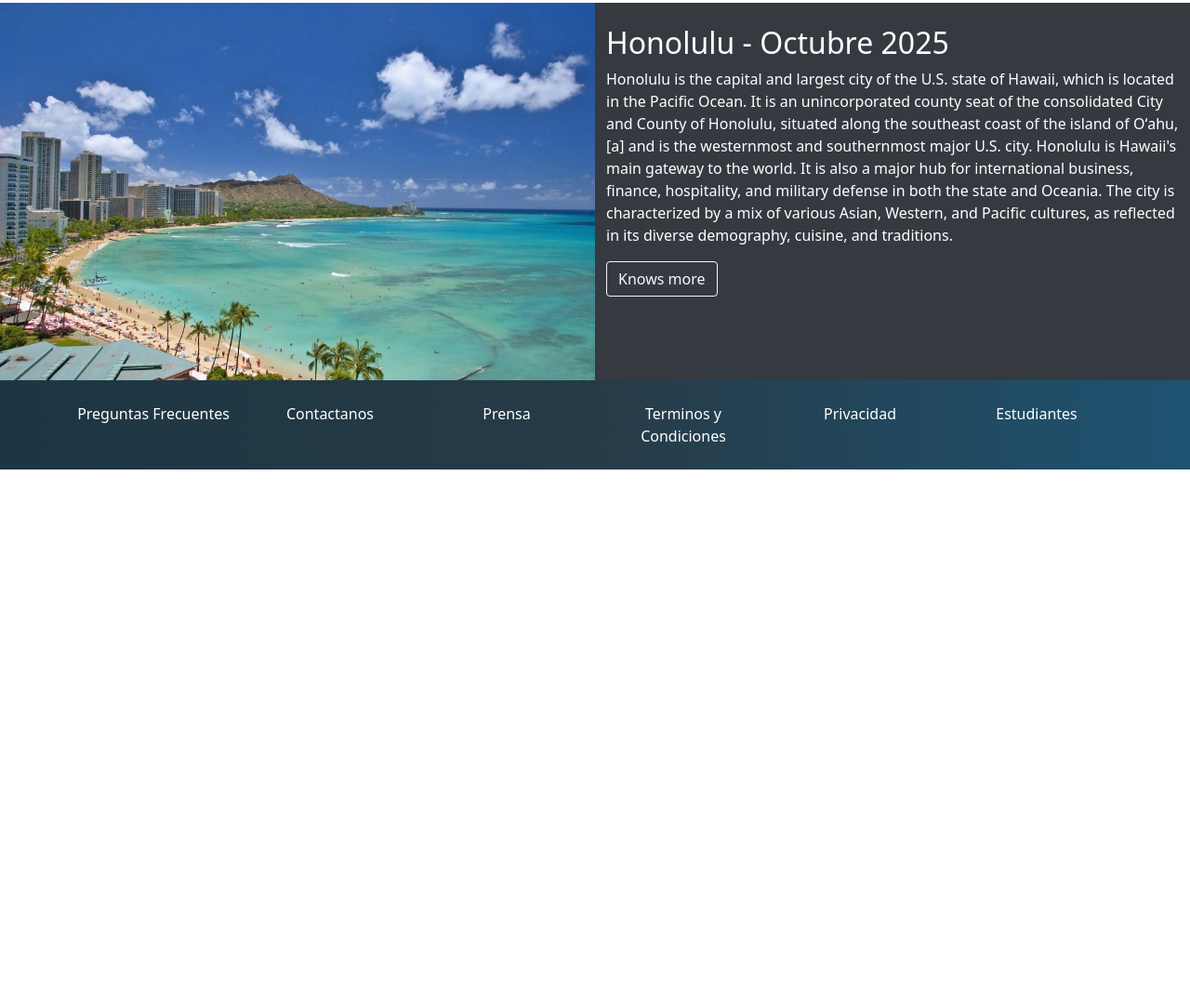
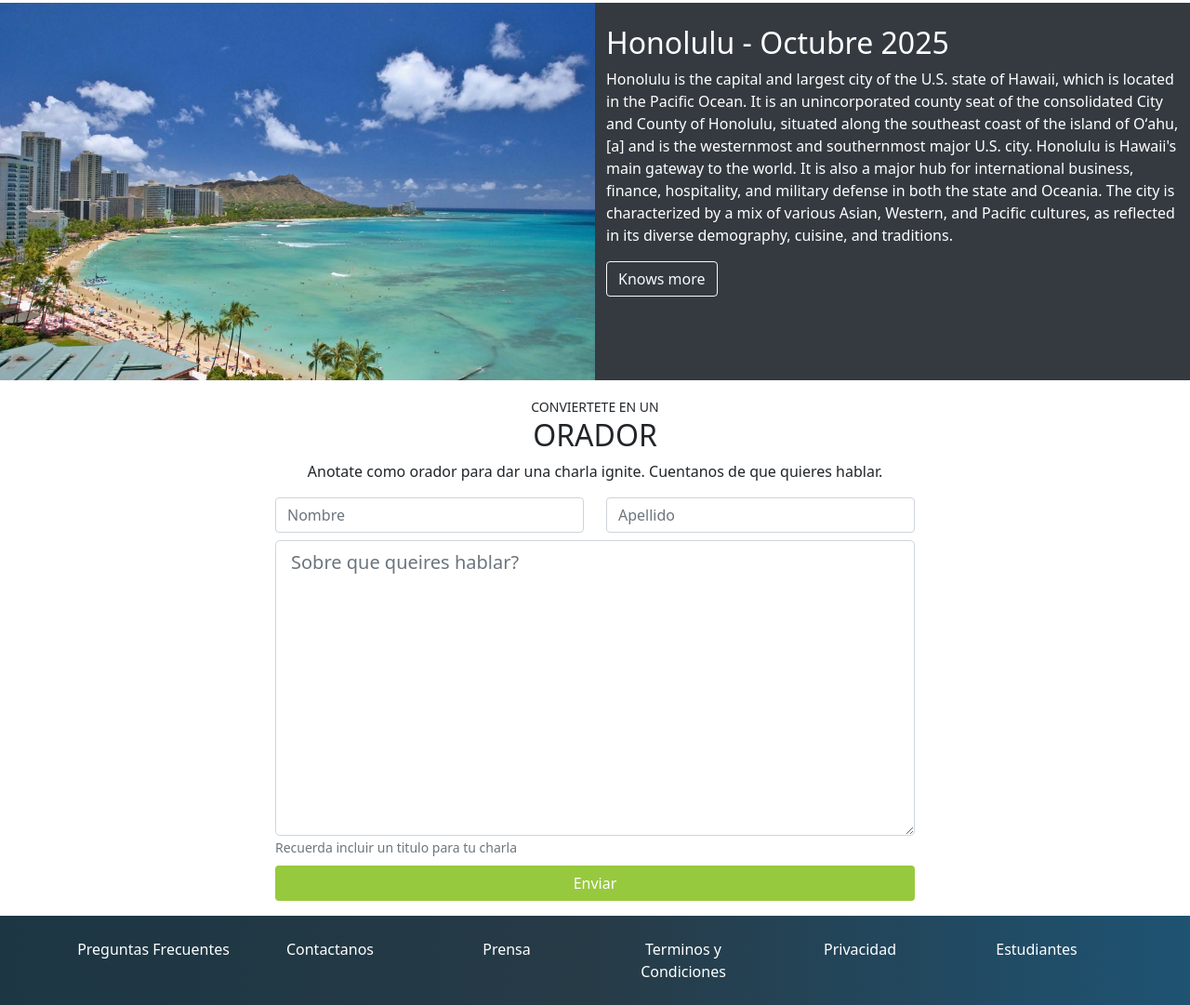
Before and after one commit to mabalderramav/platzi-bootstrap, a website: page index.html in a window 1280 px wide. Shown: the part 1798-2879 px from the top of the page at 93% size. Before the commit the page ends 2303 px from the top, so only its background shows below. Drawn offline with nearby package versions, Linux system fonts and the light colour scheme.

Commit message:
added form-control

```diff
--- a/index.html
+++ b/index.html
@@ -248,6 +248,71 @@
     </section>
     <!-- #endregion Place and Date--->
 
+    <!-- #region Convert to speakers-->
+    <section id="conviertete-en-orador" class="py-3">
+      <div class="container">
+        <div class="row">
+          <div class="col text-uppercase text-center">
+            <small>Conviertete en un</small>
+            <h2>Orador</h2>
+          </div>
+        </div>
+        <div class="row">
+          <div class="col text-center">
+            Anotate como orador para dar una charla ignite. Cuentanos de que
+            quieres hablar.
+          </div>
+        </div>
+        <div class="row">
+          <div class="col col-md-10 offset-md-1 col-lg-8 offset-lg-2 pt-3">
+            <div class="container">
+              <div class="row">
+                <div class="col-12 col-md-6 pb-2">
+                  <input
+                    type="text"
+                    class="form-control"
+                    placeholder="Nombre"
+                    aria-label="First name"
+                  />
+                </div>
+                <div class="col-12 col-md-6 pb-2">
+                  <input
+                    type="text"
+                    class="form-control"
+                    placeholder="Apellido"
+                    aria-label="Last name"
+                  />
+                </div>
+              </div>
+              <div class="row">
+                <div class="col pb-2">
+                  <textarea
+                    name="textarea"
+                    id="textarea"
+                    cols="30"
+                    rows="10"
+                    class="form-control form-control-lg"
+                    placeholder="Sobre que queires hablar?"
+                  ></textarea>
+                  <small class="form-text text-muted">
+                    Recuerda incluir un titulo para tu charla
+                  </small>
+                </div>
+              </div>
+              <div class="row">
+                <div class="col">
+                  <div class="d-grid gap-2">
+                    <button type="button" class="btn btn-platzi">Enviar</button>
+                  </div>
+                </div>
+              </div>
+            </div>
+          </div>
+        </div>
+      </div>
+    </section>
+    <!-- #endregion Convert to speakers-->
+
     <!-- #region Footer -->
     <footer id="footer" class="pb-4 pt-4">
       <div class="container">
```
